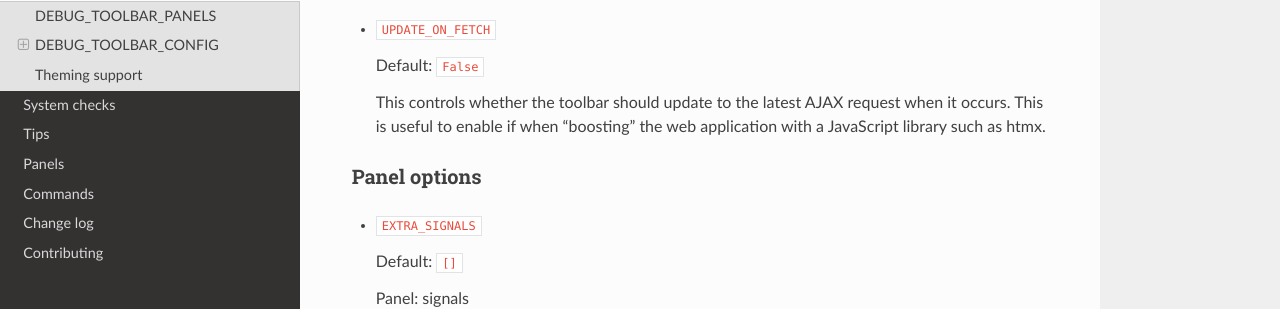
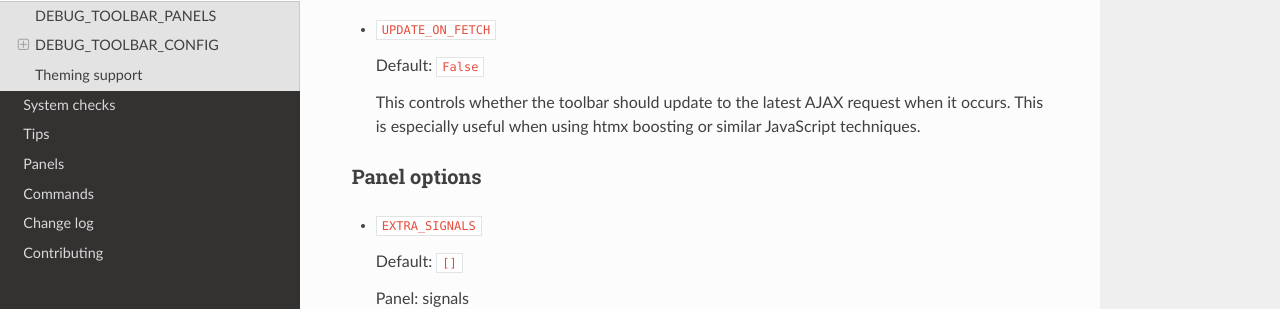
Before and after one commit to jazzband/django-debug-toolbar, a Sphinx documentation site: the page built from docs/configuration.rst, in a window 1280 px wide and 900 px high, scrolled down 2966 px. Shown: the part 165-474 px from the top of the window. Built offline with Sphinx 7.4.7 and the Read the Docs theme 2.0.0, drawn with Linux system fonts in a browser that asks for light colours.

Commit message:
Clean-up Tim's English in the changelog

```diff
--- a/docs/configuration.rst
+++ b/docs/configuration.rst
@@ -170,8 +170,8 @@
   Default: ``False``
 
   This controls whether the toolbar should update to the latest AJAX
-  request when it occurs. This is useful to enable if when "boosting"
-  the web application with a JavaScript library such as htmx.
+  request when it occurs. This is especially useful when using htmx
+  boosting or similar JavaScript techniques.
 
 Panel options
 ~~~~~~~~~~~~~
```
